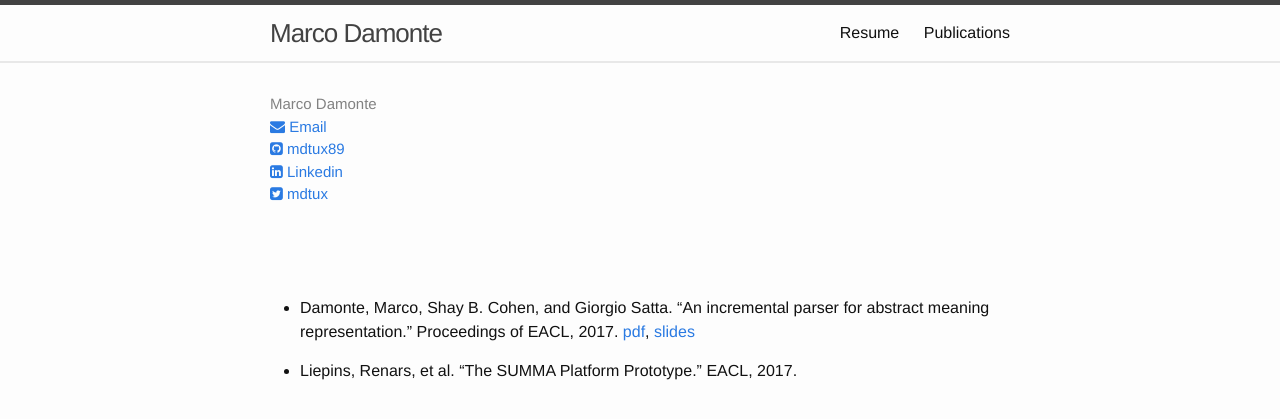
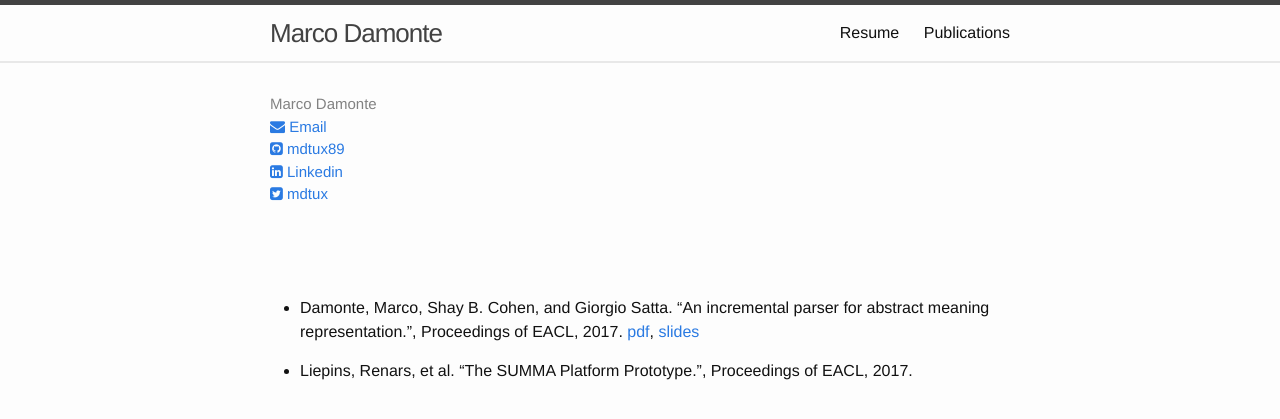
Before and after one commit to mdtux89/mdtux89.github.io, a Jekyll site: the page built from papers.md, in a window 1280 px wide. Shown: the top 419 px of the page. Built offline with Jekyll 4.4.1, drawn with Linux system fonts in a browser that asks for light colours; nearby versions of some CDN libraries.

Commit message:
fix eacl

```diff
--- a/papers.md
+++ b/papers.md
@@ -3,8 +3,8 @@ layout: default
 title: Publications
 ---
 
-- Damonte, Marco, Shay B. Cohen, and Giorgio Satta. "An incremental parser for abstract meaning representation." Proceedings of EACL, 2017. [pdf]({{ site.url }}/assets/eacl2017.pdf), [slides](/assets/eacl2017_slides.pdf)
+- Damonte, Marco, Shay B. Cohen, and Giorgio Satta. "An incremental parser for abstract meaning representation.", Proceedings of EACL, 2017. [pdf]({{ site.url }}/assets/eacl2017.pdf), [slides](/assets/eacl2017_slides.pdf)
 
-- Liepins, Renars, et al. "The SUMMA Platform Prototype." EACL, 2017.
+- Liepins, Renars, et al. "The SUMMA Platform Prototype.", Proceedings of EACL, 2017.
 
 {% include lists.html categories=page.Y2016 %}
```
